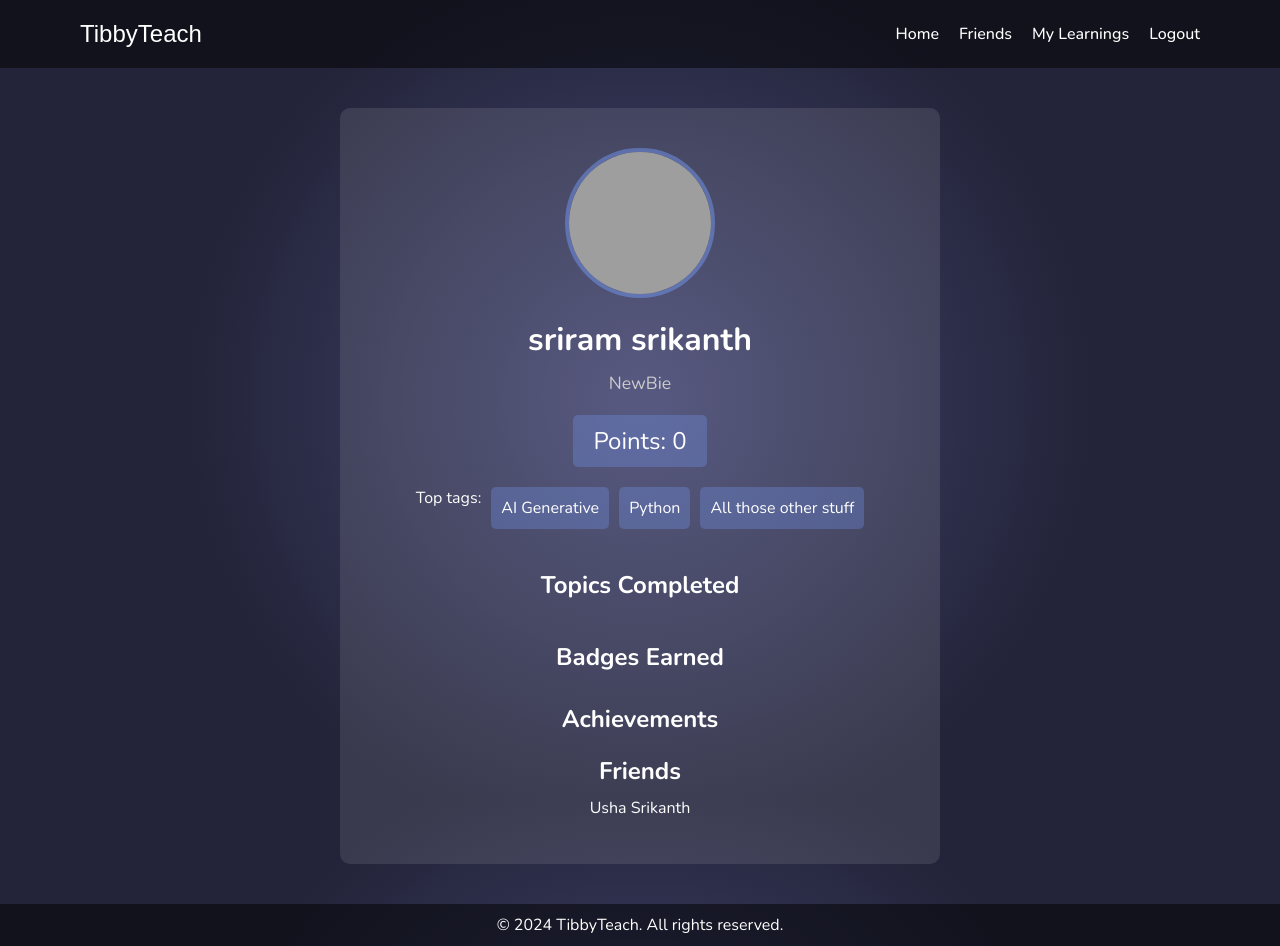
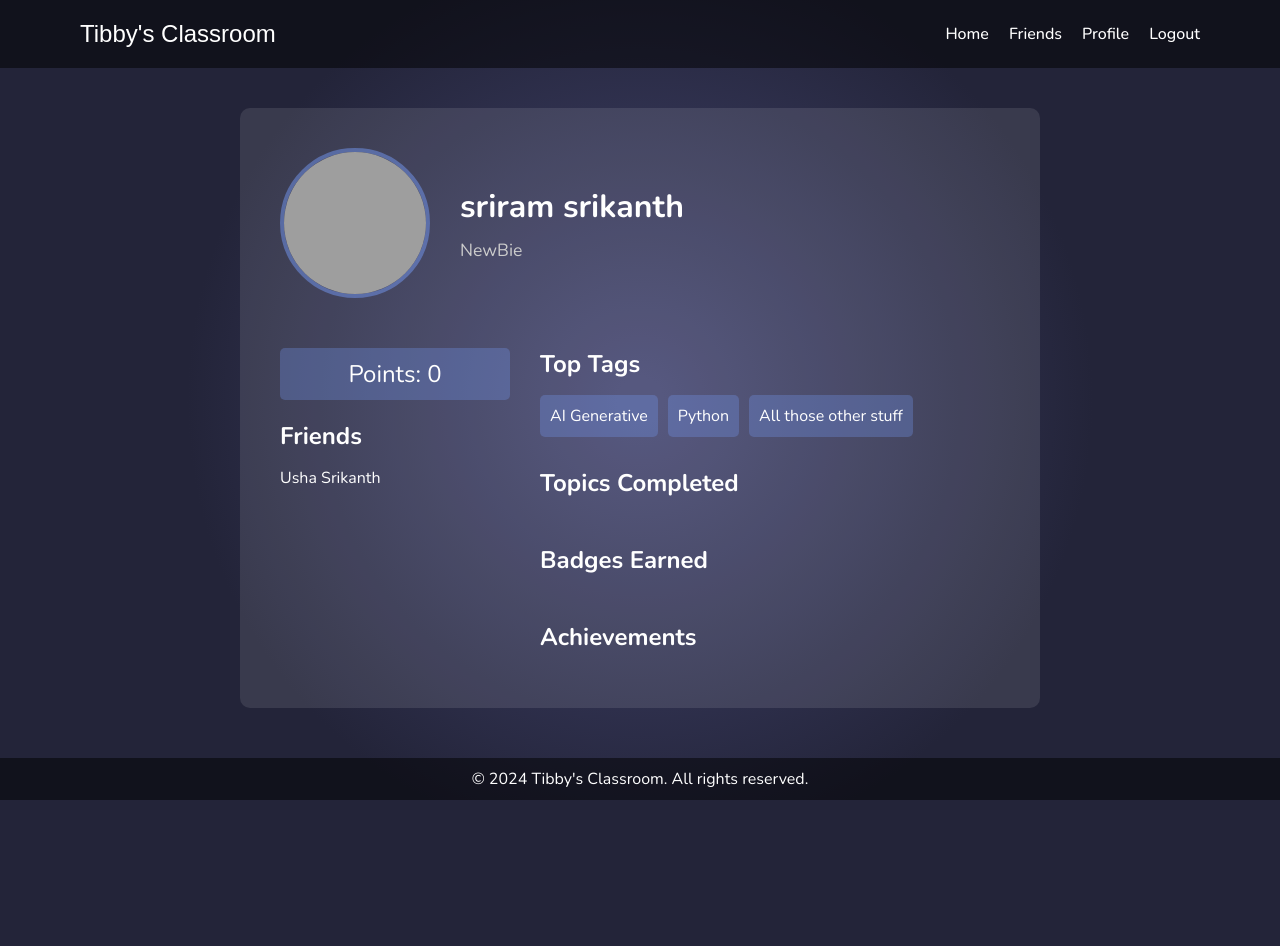
Before and after one commit to prakrititz/Tibby-Classroom, a Flask app: page /profile in a window 1280 px wide. After the commit the page ends 800 px from the top, so only its background shows below. Run offline with Flask 3, Linux system fonts and the light colour scheme; a user stored in the database is signed in; some web fonts are replaced; grey boxes are pictures that could not be loaded.

Commit message:
Update profile.html

```diff
--- a/templates/profile.html
+++ b/templates/profile.html
@@ -3,9 +3,17 @@
 <head>
     <meta charset="UTF-8">
     <meta name="viewport" content="width=device-width, initial-scale=1.0">
-    <title>Profile - TibbyTeach</title>
+    <title>Profile - Tibby's Classroom</title>
     <style>
         @import url("https://fonts.googleapis.com/css2?family=Nunito:wght@300;400;500;600;700;800&family=Tilt+Neon&display=swap");
+
+        :root {
+            --primary-bg: radial-gradient(circle, rgba(67, 69, 112, 1) 3%, rgba(35, 36, 57, 1) 60%);
+            --card-bg: rgba(255, 255, 255, 0.1);
+            --accent-color: rgb(117, 152, 242);
+            --text-color: #fff;
+            --text-muted: #ccc;
+        }
 
         * {
             padding: 0;
@@ -15,14 +23,9 @@
         }
 
         body {
-            background: rgb(67, 69, 112);
-            background: radial-gradient(
-                circle,
-                rgba(67, 69, 112, 1) 3%,
-                rgba(35, 36, 57, 1) 60%
-            );
-            color: #fff;
-            height: 100vh;
+            background: var(--primary-bg);
+            color: var(--text-color);
+            min-height: 100vh;
             display: flex;
             flex-direction: column;
         }
@@ -38,7 +41,7 @@
         .logo {
             font-family: "Tilt Neon", sans-serif;
             font-size: 1.5rem;
-            color: #fff;
+            color: var(--text-color);
         }
 
         nav ul {
@@ -51,73 +54,91 @@
         }
 
         nav ul li a {
-            color: #fff;
+            color: var(--text-color);
             text-decoration: none;
             font-weight: 500;
             transition: color 0.3s ease;
         }
 
         nav ul li a:hover {
-            color: rgb(117, 152, 242);
+            color: var(--accent-color);
         }
 
         .profile-container {
+            flex: 1;
             display: flex;
-            flex-direction: column;
-            align-items: center;
+            justify-content: center;
+            align-items: flex-start;
             padding: 40px;
         }
 
         .profile-card {
-            background-color: rgba(255, 255, 255, 0.1);
+            background-color: var(--card-bg);
             padding: 40px;
             border-radius: 10px;
-            width: 50%;
-            display: flex;
-            flex-direction: column;
-            align-items: center;
-            text-align: center;
+            width: 100%;
+            max-width: 800px;
+            display: grid;
+            grid-template-columns: 1fr 2fr;
+            gap: 30px;
         }
 
-        .profile-card img {
+        .profile-header {
+            grid-column: 1 / -1;
+            display: flex;
+            align-items: center;
+            margin-bottom: 20px;
+        }
+
+        .profile-header img {
             width: 150px;
             height: 150px;
             border-radius: 50%;
             object-fit: cover;
-            margin-bottom: 20px;
             border: 4px solid rgba(117, 152, 242, 0.5);
+            margin-right: 30px;
         }
 
-        .profile-card h1 {
+        .profile-header-text h1 {
             font-size: 2rem;
             margin-bottom: 10px;
         }
 
-        .profile-card p {
+        .profile-header-text p {
             font-size: 1.1rem;
-            color: #ccc;
-            margin-bottom: 20px;
+            color: var(--text-muted);
         }
 
-        .profile-details {
+        .profile-sidebar {
             display: flex;
             flex-direction: column;
-            align-items: center;
+            gap: 20px;
+        }
+
+        .profile-main {
+            display: flex;
+            flex-direction: column;
+            gap: 30px;
         }
 
         .points {
             font-size: 1.5rem;
-            margin-bottom: 20px;
             background-color: rgba(117, 152, 242, 0.3);
             padding: 10px 20px;
             border-radius: 5px;
+            text-align: center;
         }
 
-        .tags {
+        .section-title {
+            font-size: 1.5rem;
+            margin-bottom: 15px;
+            color: var(--text-color);
+        }
+
+        .tags, .topics-completed .tags {
             display: flex;
             flex-wrap: wrap;
             gap: 10px;
-            margin-bottom: 20px;
         }
 
         .tag {
@@ -127,26 +148,10 @@
             font-size: 1rem;
         }
 
-        .achievements, .friends {
-            margin-top: 20px;
-        }
-
-        footer {
-            background-color: rgba(0, 0, 0, 0.5);
-            padding: 10px;
-            text-align: center;
-            margin-top: auto;
-        }
-        .topics-completed, .badges-earned {
-        margin-top: 20px;
-        width: 100%;
-    }
-
         .badge-list {
             display: flex;
-        justify-content: center;
+            flex-wrap: wrap;
             gap: 10px;
-        margin-top: 10px;
         }
 
         .badge-list img {
@@ -156,10 +161,13 @@
             border: 2px solid rgba(117, 152, 242, 0.5);
         }
 
+        .achievements p {
+            margin-bottom: 10px;
+        }
+
         .friends-list {
             list-style-type: none;
             padding: 0;
-        margin-top: 10px;
         }
 
         .friends-list li {
@@ -167,24 +175,52 @@
         }
 
         .friends-list a {
-        color: #fff;
+            color: var(--text-color);
             text-decoration: none;
             transition: color 0.3s ease;
         }
 
         .friends-list a:hover {
-        color: rgb(117, 152, 242);
+            color: var(--accent-color);
+        }
+
+        footer {
+            background-color: rgba(0, 0, 0, 0.5);
+            padding: 10px;
+            text-align: center;
+            margin-top: auto;
+        }
+
+        @media (max-width: 768px) {
+            .profile-card {
+                grid-template-columns: 1fr;
+            }
+
+            .profile-header {
+                flex-direction: column;
+                text-align: center;
+            }
+
+            .profile-header img {
+                margin-right: 0;
+                margin-bottom: 20px;
+            }
+
+            header {
+                padding: 20px;
+            }
         }
     </style>
+
 </head>
 <body>
     <header>
-        <div class="logo">TibbyTeach</div>
+        <div class="logo">Tibby's Classroom</div>
         <nav>
             <ul>
                 <li><a href="{{ url_for('home') }}">Home</a></li>
                 <li><a href="{{ url_for('friends') }}">Friends</a></li>
-                <li><a href="{{ url_for('my_learnings') }}">My Learnings</a></li>
+                <li><a href="{{ url_for('profile') }}">Profile</a></li>
                 <li><a href="{{ url_for('logout') }}">Logout</a></li>
             </ul>
         </nav>
@@ -192,47 +228,18 @@
 
     <div class="profile-container">
         <div class="profile-card">
+            <div class="profile-header">
                 <img src="{{ user.picture or url_for('static', filename='default-profile.png') }}" alt="Profile Picture">
+                <div class="profile-header-text">
                     <h1>{{ user.name }}</h1>
                     <p>{{ user.bio }}</p>
-
-            <div class="profile-details">
-                <div class="points">Points: {{ user.points }}</div>
-
-                <div class="tags">
-                    Top tags:
-                    {% for tag in user.tags %}
-                        <span class="tag">{{ tag }}</span>
-                    {% endfor %}
-                </div>
-
-                <div class="topics-completed">
-                    <h2>Topics Completed</h2>
-                    <div class="tags">
-                        {% for topic in current_user.completed_topics %}
-                            <span class="tag">{{ topic }}</span>
-                        {% endfor %}
                 </div>
             </div>
 
-                <div class="badges-earned">
-                    <h2>Badges Earned</h2>
-                    <div class="badge-list">
-                        {% for badge in current_user.badges %}
-                            <img src="{{ badge.image_url }}" alt="{{ badge.name }} Badge" title="{{ badge.name }}">
-                        {% endfor %}
-                    </div>
-                </div>
-
-                <div class="achievements">
-                    <h2>Achievements</h2>
-                    {% for achievement in current_user.achievements %}
-                        <p>{{ achievement }}</p>
-                    {% endfor %}
-                </div>
-
+            <div class="profile-sidebar">
+                <div class="points">Points: {{ user.points }}</div>
                 <div class="friends">
-                    <h2>Friends</h2>
+                    <h2 class="section-title">Friends</h2>
                     <ul class="friends-list">
                         {% for friend in user.friends.limit(5).all() %}
                             <li><a href="{{ url_for('view_profile', user_id=friend.id) }}">{{ friend.name }}</a></li>
@@ -243,11 +250,47 @@
                     {% endif %}
                 </div>
             </div>
+
+            <div class="profile-main">
+                <div class="top-tags">
+                    <h2 class="section-title">Top Tags</h2>
+                    <div class="tags">
+                        {% for tag in user.tags %}
+                            <span class="tag">{{ tag }}</span>
+                        {% endfor %}
+                    </div>
+                </div>
+
+                <div class="topics-completed">
+                    <h2 class="section-title">Topics Completed</h2>
+                    <div class="tags">
+                        {% for topic in current_user.completed_topics %}
+                            <span class="tag">{{ topic }}</span>
+                        {% endfor %}
+                    </div>
+                </div>
+
+                <div class="badges-earned">
+                    <h2 class="section-title">Badges Earned</h2>
+                    <div class="badge-list">
+                        {% for badge in current_user.badges %}
+                            <img src="{{ badge.image_url }}" alt="{{ badge.name }} Badge" title="{{ badge.name }}">
+                        {% endfor %}
+                    </div>
+                </div>
+
+                <div class="achievements">
+                    <h2 class="section-title">Achievements</h2>
+                    {% for achievement in current_user.achievements %}
+                        <p>{{ achievement }}</p>
+                    {% endfor %}
+                </div>
+            </div>
         </div>
     </div>
 
     <footer>
-        <p>&copy; 2024 TibbyTeach. All rights reserved.</p>
+        <p>&copy; 2024 Tibby's Classroom. All rights reserved.</p>
     </footer>
 </body>
 </html>
```
Lines whose indentation alone changed are shown as unchanged.
